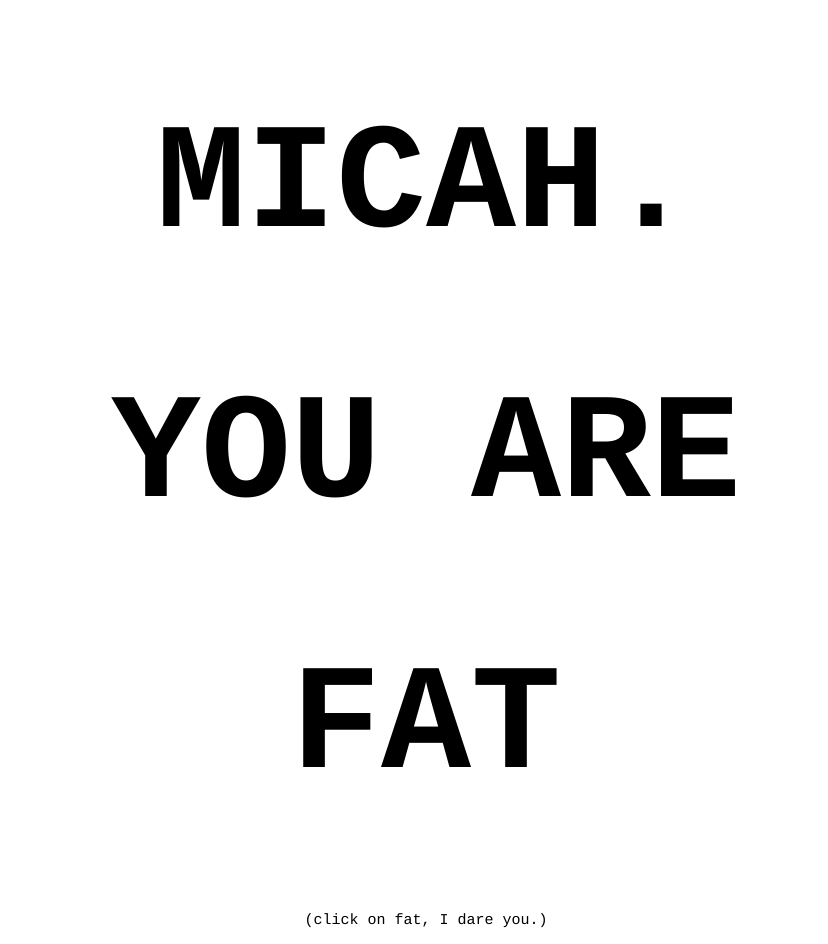
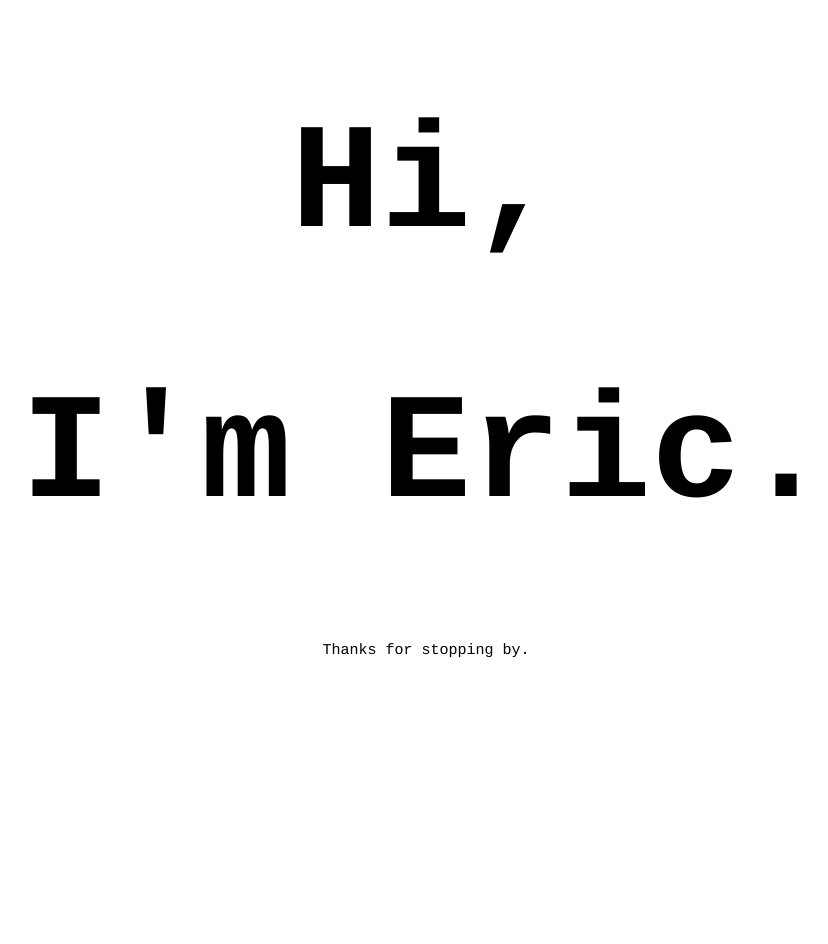
Before and after one commit to atherton/atherton.github.io, a plain HTML site: page index.html in a window 1280 px wide. Shown: the whole page, without its empty margins (214-1042 px from the left). After the commit the page ends 800 px from the top, so only its background shows below. Drawn offline with Linux system fonts and the light colour scheme.

Commit message:
dramatically improve everything

```diff
--- a/index.html
+++ b/index.html
@@ -7,11 +7,10 @@
 
 <body>
 
-<h1><a href="">MICAH.</a></h1>
-<h1><a href="">YOU ARE</a></h1>
-<h1><a href="http://www.bostonherald.com/sites/default/files/styles/gallery/public/media/ap/96e39717e82840bd8cf19a2459f2761f.jpg?itok=xxqCBLlJ">FAT</a></h1>
+<h1><a href="">Hi,</a></h1>
+<h1><a href="">I'm Eric.</a></h1>
 
-<p>(click on fat, I dare you.)</p>
+<p>Thanks for stopping by.</p>
 
 </body>
 </html>
```
